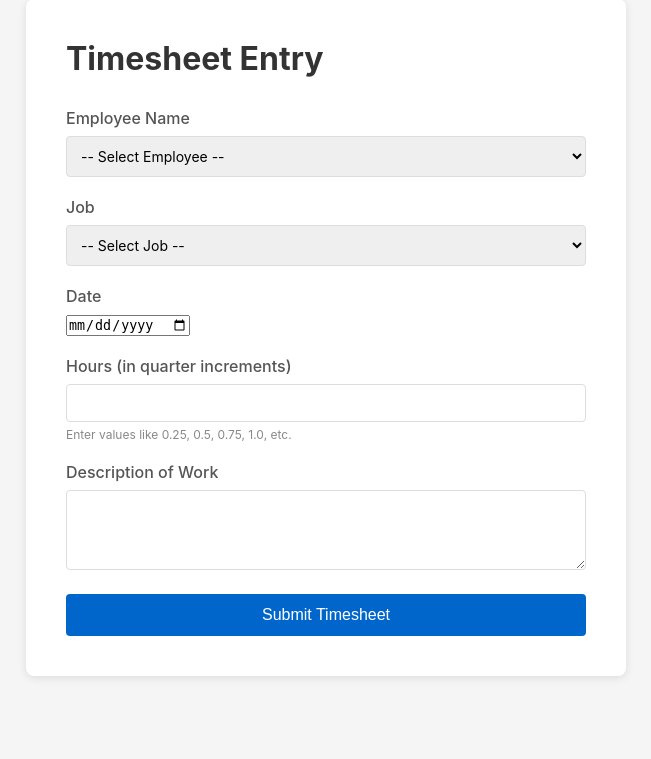
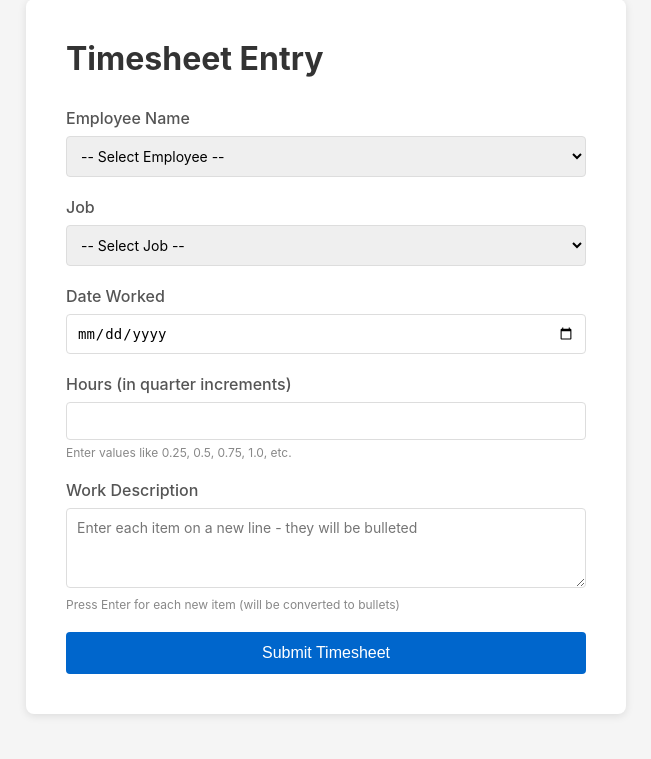
Before and after one commit to bclarknc-tech/Timesheet-app, a Flask app: page / in a window 1280 px wide. Shown: the part 41-800 px from the top of the page, without its empty margins (314-965 px from the left). Run offline with Flask 3, Linux system fonts and the light colour scheme.

Commit message:
Improve date field styling, rename to Work Description, auto-bullet description lines

```diff
--- a/templates/index.html
+++ b/templates/index.html
@@ -14,11 +14,14 @@
         select, input[type="text"], textarea { width: 100%; padding: 10px; border: 1px solid #ddd; border-radius: 4px; font-size: 14px; font-family: inherit; }
         textarea { resize: vertical; min-height: 80px; }
         input[type="number"] { width: 100%; padding: 10px; border: 1px solid #ddd; border-radius: 4px; font-size: 14px; }
+        input[type="date"] { width: 100%; padding: 10px; border: 1px solid #ddd; border-radius: 4px; font-size: 14px; cursor: pointer; }
+        input[type="date"]:focus { outline: none; border-color: #0066cc; box-shadow: 0 0 0 2px rgba(0,102,204,0.1); }
         button { width: 100%; padding: 12px; background: #0066cc; color: white; border: none; border-radius: 4px; font-size: 16px; cursor: pointer; }
         button:hover { background: #0052a3; }
         .success { color: green; margin-top: 10px; }
         .error { color: red; margin-top: 10px; }
         .hours-note { font-size: 12px; color: #888; margin-top: 5px; }
+        .description-note { font-size: 12px; color: #888; margin-top: 5px; }
     </style>
 </head>
 <body>
@@ -43,7 +46,7 @@
             </div>
 
             <div class="form-group">
-                <label for="date">Date</label>
+                <label for="date">Date Worked</label>
                 <input type="date" id="date" name="date" required>
             </div>
 
@@ -54,8 +57,9 @@
             </div>
 
             <div class="form-group">
-                <label for="description">Description of Work</label>
-                <textarea id="description" name="description" required></textarea>
+                <label for="description">Work Description</label>
+                <textarea id="description" name="description" placeholder="Enter each item on a new line - they will be bulleted" required></textarea>
+                <div class="description-note">Press Enter for each new item (will be converted to bullets)</div>
             </div>
 
             <button type="submit">Submit Timesheet</button>
@@ -83,13 +87,21 @@
             e.preventDefault();
             const form = e.target;
             const job = jobs.find(j => j.number === form.job_number.value);
+
+            const descriptionLines = form.description.value
+                .split('\n')
+                .map(line => line.trim())
+                .filter(line => line.length > 0)
+                .map(line => '• ' + line)
+                .join('\n');
+
             const data = {
                 employee_name: form.employee_name.value,
                 job_number: form.job_number.value,
                 job_name: job ? job.name : '',
                 date: form.date.value,
                 hours: form.hours.value,
-                description: form.description.value
+                description: descriptionLines
             };
 
             fetch('/api/submit', {
```
